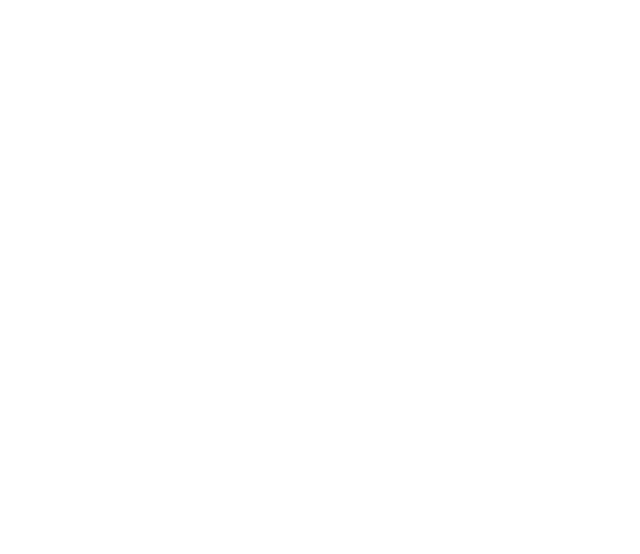
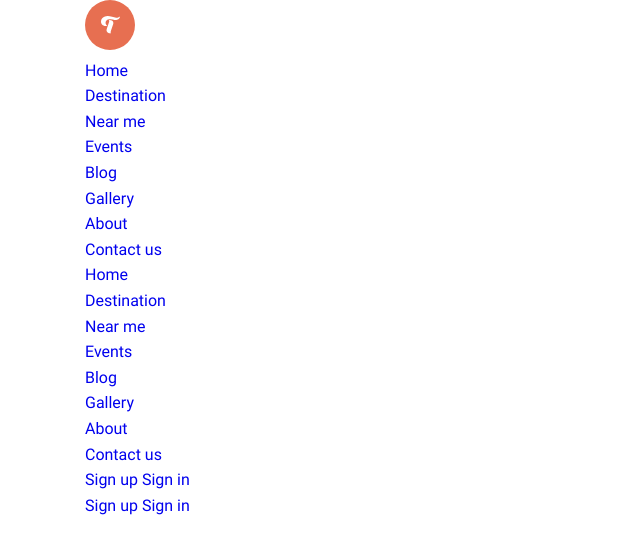
Before and after one commit to arianSefatDeveloper/travel-project, a plain HTML site: page index.html in a window 1280 px wide. Shown: the whole page, without its empty margins (0-640 px from the left). Drawn offline with Linux system fonts and the light colour scheme.

Commit message:
creat container and navbar menu

```diff
--- a/index.html
+++ b/index.html
@@ -8,11 +8,102 @@
     <link rel="icon" type="image/png" href="images/app-icon.png">
     <link rel="stylesheet" href="styles/reset.css">
     <link rel="stylesheet" href="styles/fonts.css">
+    <link rel="stylesheet" href="styles/grid.css">
     <link rel="stylesheet" href="styles/app.css">
     <link rel="stylesheet" href="styles/responsive.css">
 </head>
 <body>
 
+    <header class="header">
+        <div class="container">
+
+            <nav class="nav">
+                <a href="#" class="app-logo">
+                    <img class="app-logo__img" src="images/svgs/logo.svg" alt="app logo pf website">
+                </a>
+
+                <ul class="menu">
+
+                    <li class="menu__itme">
+                        <a href="#" class="menu__link">Home</a>
+                    </li>
+                    <li class="menu__itme">
+                        <a href="#" class="menu__link">Destination</a>
+                    </li>
+                    <li class="menu__itme">
+                        <a href="#" class="menu__link">Near me</a>
+                    </li>
+                    <li class="menu__itme">
+                        <a href="#" class="menu__link">Events</a>
+                    </li>
+                    <li class="menu__itme">
+                        <a href="#" class="menu__link">Blog</a>
+                    </li>
+                    <li class="menu__itme">
+                        <a href="#" class="menu__link">Gallery</a>
+                    </li>
+                    <li class="menu__itme">
+                        <a href="#" class="menu__link">About</a>
+                    </li>
+                    <li class="menu__itme">
+                        <a href="#" class="menu__link">Contact us</a>
+                    </li>
+
+
+
+                </ul>
+                <div class="nav-menu">
+
+                    <ul class="mobile-menu">
+
+                        <li class="mobile-menu__itme">
+                            <a href="#" class="mobile-menu__link">Home</a>
+                        </li>
+                        <li class="mobile-menu__itme">
+                            <a href="#" class="mobile-menu__link">Destination</a>
+                        </li>
+                        <li class="mobile-menu__itme">
+                            <a href="#" class="mobile-menu__link">Near me</a>
+                        </li>
+                        <li class="mobile-menu__itme">
+                            <a href="#" class="mobile-menu__link">Events</a>
+                        </li>
+                        <li class="mobile-menu__itme">
+                            <a href="#" class="mobile-menu__link">Blog</a>
+                        </li>
+                        <li class="mobile-menu__itme">
+                            <a href="#" class="mobile-menu__link">Gallery</a>
+                        </li>
+                        <li class="mobile-menu__itme">
+                            <a href="#" class="mobile-menu__link">About</a>
+                        </li>
+                        <li class="mobile-menu__itme">
+                            <a href="#" class="mobile-menu__link">Contact us</a>
+                        </li>
+
+
+
+                    </ul>
+                    <div class="nav-menu__links">
+                        <a href="#" class="nav-menu__link">Sign up</a>
+                        <a href="#" class="nav-menu__link nav-menu__link--border">Sign in</a>
+                    </div>
+
+                </div>
+
+                <div class="header__links">
+                    <a href="#" class="header__link">Sign up</a>
+                    <a href="#" class="header__link header__link--border">Sign in</a>
+                </div>
+
+                <div class="nav__btn">
+                    <span class="nav__btn-line"></span>
+                </div>
+            </nav>
+
+
+        </div>
+    </header>
 
 </body>
 </html>
--- a/styles/app.css
+++ b/styles/app.css
@@ -13,3 +13,18 @@ body{
     font-family: "roboto";
     font-size: 1.6rem;      /* font => 1rem = 10px*/
 }
+
+
+
+
+/* --Reset styles-- */
+a{
+    text-decoration: none;
+}
+
+
+
+/* --Helper classes-- */
+
+
+/* --App styles-- */
--- /dev/null
+++ b/styles/grid.css
@@ -0,0 +1,41 @@
+/* container */
+.container{
+    width: 100%;
+    padding-right: 1.5rem;
+    padding-left: 1.5rem;
+    margin-left: auto;
+    margin-right: auto;
+}
+
+
+
+@media (min-width:576px) {
+    .container{
+        width: 54rem;
+    }
+
+}
+@media (min-width:768px) {
+    .container{
+        width: 72rem;
+    }
+
+}
+@media (min-width:992px) {
+    .container{
+        width: 96rem;
+    }
+
+}
+@media (min-width:1200px) {
+    .container{
+        width: 114rem;
+    }
+
+}
+@media (min-width:1400px) {
+    .container{
+        width: 137rem;
+    }
+
+}
```
